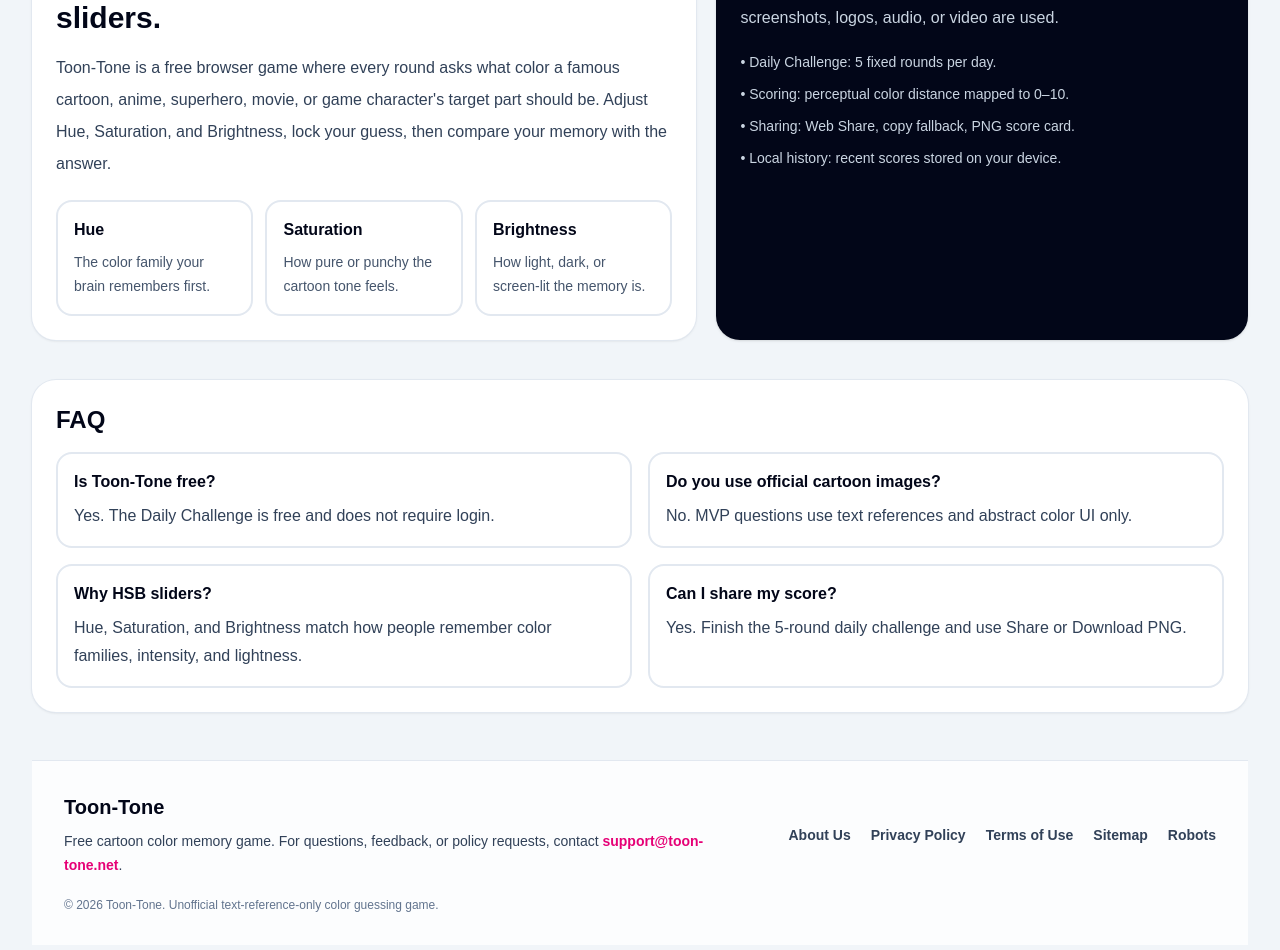
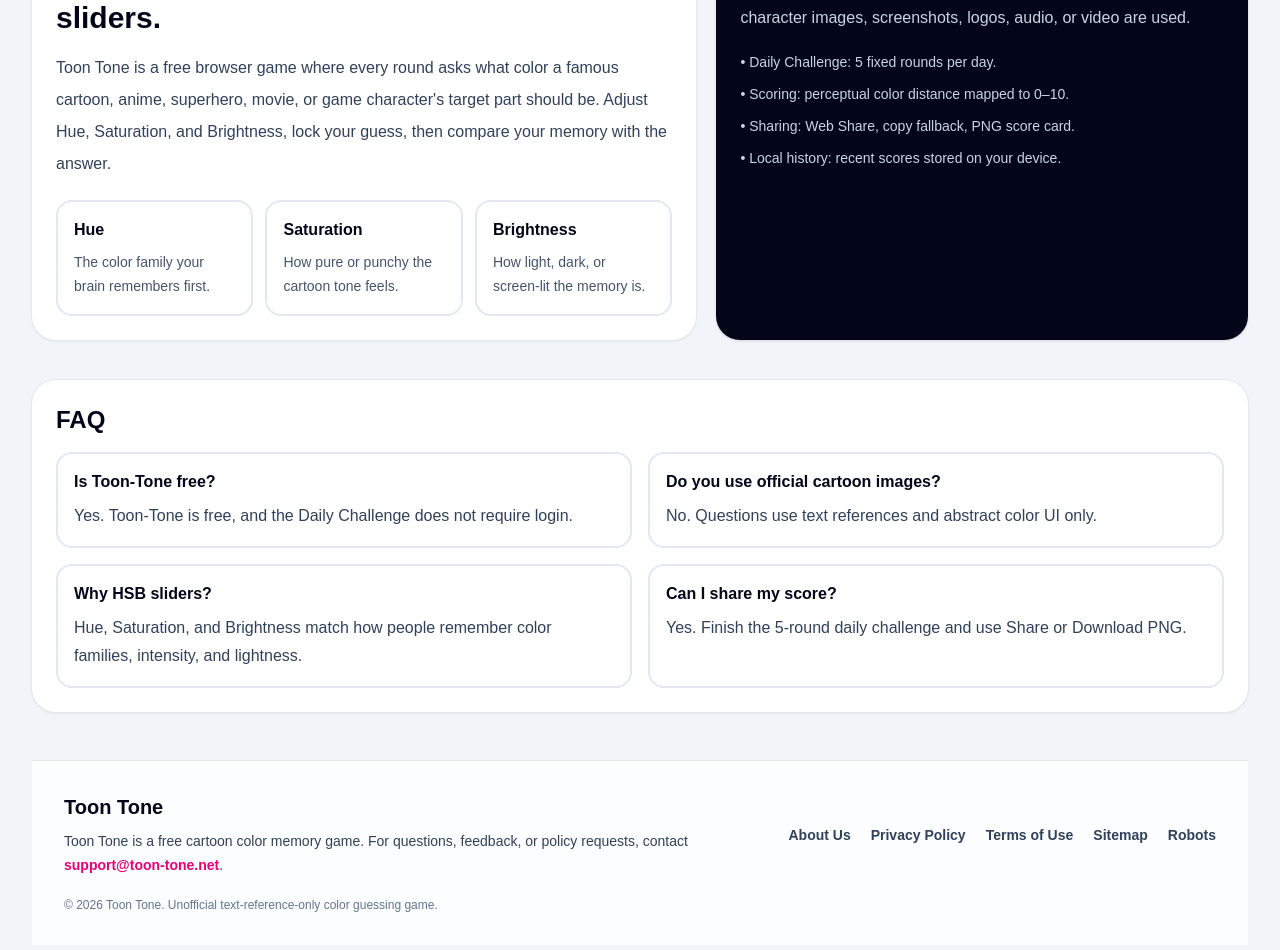
Before and after one commit to security00/toon-tone, a Next.js app: page / in a window 1280 px wide. Shown: the part 1014-1964 px from the top of the page. Built offline with nearby package versions, Linux system fonts and the light colour scheme.

Commit message:
seo: tune toon tone keyword usage

```diff
--- a/app/layout.tsx
+++ b/app/layout.tsx
@@ -15,9 +15,9 @@ const geistMono = Geist_Mono({
 
 export const metadata: Metadata = {
   metadataBase: new URL("https://toon-tone.net"),
-  title: "Toon-Tone Game | Cartoon Color Guessing Challenge",
+  title: "Toon Tone Game | Cartoon Color Guessing Challenge",
   description:
-    "Play Toon-Tone, a free cartoon color guessing game. Match character colors from memory with Hue, Saturation, and Brightness sliders, then share your daily score.",
+    "Play Toon Tone, a free cartoon color guessing game. Match character colors from memory with Hue, Saturation, and Brightness sliders, then share your daily score.",
   keywords: [
     "toon tone game",
     "cartoon color guessing game",
@@ -27,10 +27,10 @@ export const metadata: Metadata = {
   ],
   alternates: { canonical: "/" },
   openGraph: {
-    title: "Toon-Tone Game",
+    title: "Toon Tone Game",
     description: "Guess cartoon character colors with HSB sliders and share your Daily Challenge score.",
     url: "https://toon-tone.net",
-    siteName: "Toon-Tone",
+    siteName: "Toon Tone",
     type: "website",
   },
 };
--- a/app/page.tsx
+++ b/app/page.tsx
@@ -25,7 +25,7 @@ export default function Home() {
             <p className="text-sm font-black uppercase tracking-[0.24em] text-pink-600">Cartoon color guessing game</p>
             <h2 className="mt-3 text-3xl font-black">Guess cartoon character colors with HSB sliders.</h2>
             <p className="mt-4 leading-8 text-slate-700">
-              Toon-Tone is a free browser game where every round asks what color a famous cartoon, anime, superhero, movie, or game character&apos;s target part should be. Adjust Hue, Saturation, and Brightness, lock your guess, then compare your memory with the answer.
+              Toon Tone is a free browser game where every round asks what color a famous cartoon, anime, superhero, movie, or game character&apos;s target part should be. Adjust Hue, Saturation, and Brightness, lock your guess, then compare your memory with the answer.
             </p>
             <div className="mt-5 grid gap-3 sm:grid-cols-3">
               {[
@@ -42,7 +42,7 @@ export default function Home() {
           </article>
           <aside className="rounded-3xl bg-slate-950 p-6 text-white shadow-sm">
             <h2 className="text-2xl font-black">MVP question bank</h2>
-            <p className="mt-3 leading-7 text-slate-300">{QUESTIONS.length} text-reference-only questions. No official character images, screenshots, logos, audio, or video are used.</p>
+            <p className="mt-3 leading-7 text-slate-300">The game uses {QUESTIONS.length} text-reference-only questions. No official character images, screenshots, logos, audio, or video are used.</p>
             <ul className="mt-5 space-y-3 text-sm text-slate-300">
               <li>• Daily Challenge: 5 fixed rounds per day.</li>
               <li>• Scoring: perceptual color distance mapped to 0–10.</li>
@@ -56,8 +56,8 @@ export default function Home() {
           <h2 className="text-2xl font-black">FAQ</h2>
           <div className="mt-4 grid gap-4 md:grid-cols-2">
             {[
-              ["Is Toon-Tone free?", "Yes. The Daily Challenge is free and does not require login."],
-              ["Do you use official cartoon images?", "No. MVP questions use text references and abstract color UI only."],
+              ["Is Toon-Tone free?", "Yes. Toon-Tone is free, and the Daily Challenge does not require login."],
+              ["Do you use official cartoon images?", "No. Questions use text references and abstract color UI only."],
               ["Why HSB sliders?", "Hue, Saturation, and Brightness match how people remember color families, intensity, and lightness."],
               ["Can I share my score?", "Yes. Finish the 5-round daily challenge and use Share or Download PNG."],
             ].map(([q, a]) => (
--- a/components/SiteFooter.tsx
+++ b/components/SiteFooter.tsx
@@ -13,9 +13,9 @@ export default function SiteFooter() {
     <footer className="mt-12 border-t border-slate-200 bg-white/80 px-4 py-8 text-slate-700 sm:px-6 lg:px-8">
       <div className="mx-auto flex max-w-7xl flex-col gap-5 md:flex-row md:items-center md:justify-between">
         <div>
-          <Link href="/" className="text-xl font-black text-slate-950">Toon-Tone</Link>
+          <Link href="/" className="text-xl font-black text-slate-950">Toon Tone</Link>
           <p className="mt-2 max-w-2xl text-sm leading-6">
-            Free cartoon color memory game. For questions, feedback, or policy requests, contact{" "}
+            Toon Tone is a free cartoon color memory game. For questions, feedback, or policy requests, contact{" "}
             <a className="font-bold text-pink-600" href="mailto:support@toon-tone.net">support@toon-tone.net</a>.
           </p>
         </div>
@@ -26,7 +26,7 @@ export default function SiteFooter() {
         </nav>
       </div>
       <p className="mx-auto mt-5 max-w-7xl text-xs text-slate-500">
-        © {new Date().getFullYear()} Toon-Tone. Unofficial text-reference-only color guessing game.
+        © {new Date().getFullYear()} Toon Tone. Unofficial text-reference-only color guessing game.
       </p>
     </footer>
   );
```
